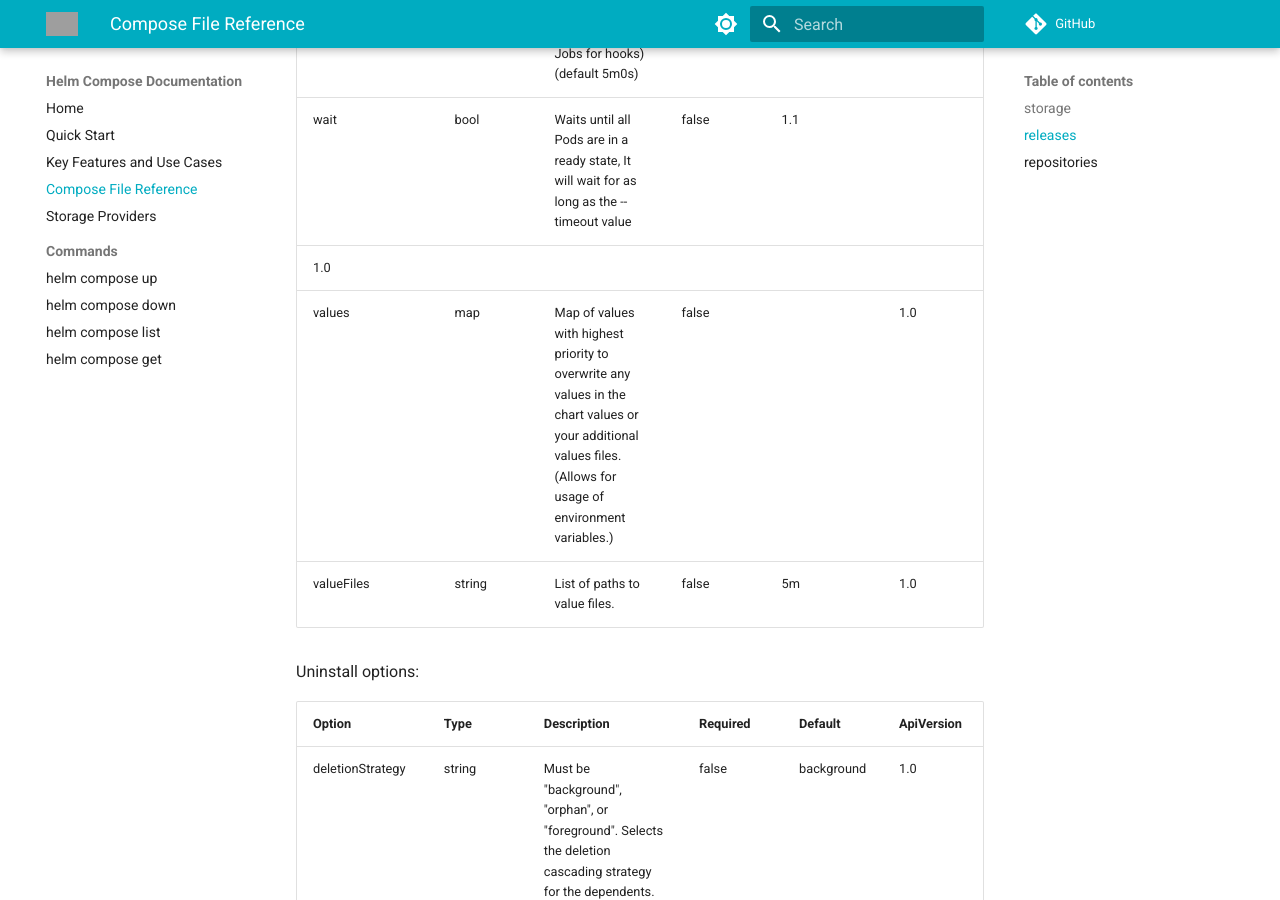
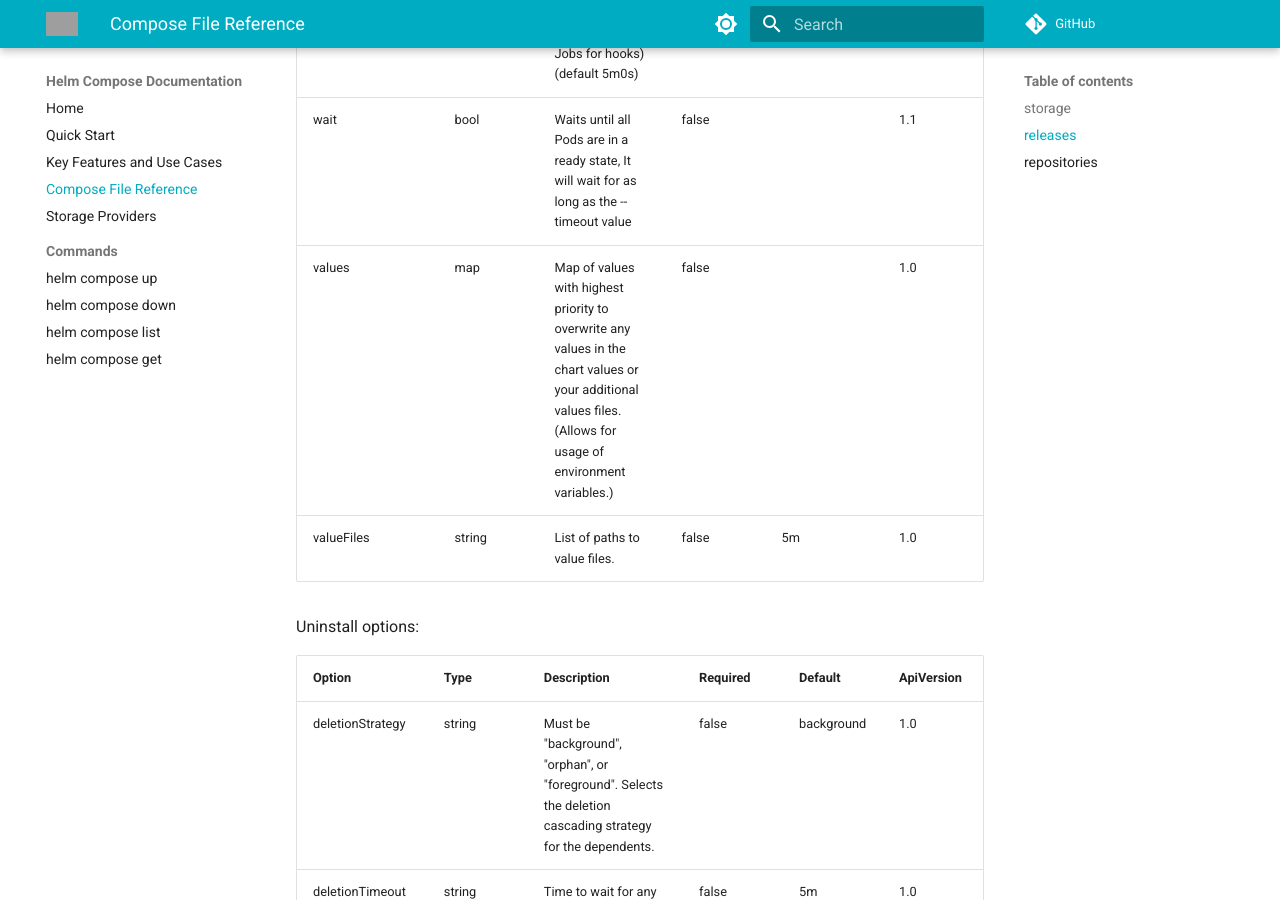
Before and after one commit to homei007/helm-compose, an MkDocs documentation site: the page built from docs/compose-file-reference.md, in a window 1280 px wide and 900 px high, scrolled down 2908 px. Built offline with MkDocs 1.6.1 and Material for MkDocs 9.7.7, drawn with Linux system fonts in a browser that asks for light colours; comment, search, counter and statistics services are not loaded; the version menu is left out; grey boxes are pictures that could not be loaded.

Commit message:
fix apiVersion for wait

```diff
--- a/docs/compose-file-reference.md
+++ b/docs/compose-file-reference.md
@@ -44,8 +44,7 @@ releases:
 | certFile         | string | Identify HTTPS client using this SSL certificate file                                                                                                                       | false    |                | 1.0        |
 | keyFile          | string | Identify HTTPS client using this SSL key file                                                                                                                               | false    |                | 1.0        |
 | timeout          | string | Time to wait for any individual Kubernetes operation (like Jobs for hooks) (default 5m0s)                                                                                   | false    | 5m             | 1.0        |
-| wait             | bool   | Waits until all Pods are in a ready state,  It will wait for as long as the --timeout value                                                                                 | false    | 1.1            |
-| 1.0              |
+| wait             | bool   | Waits until all Pods are in a ready state,  It will wait for as long as the --timeout value                                                                                 | false    |                | 1.1        |
 | values           | map    | Map of values with highest priority to overwrite any values in the chart values or your additional values files. (Allows for usage of environment variables.)               | false    |                | 1.0        |
 | valueFiles       | string | List of paths to value files.                                                                                                                                               | false    | 5m             | 1.0        |
 
```
